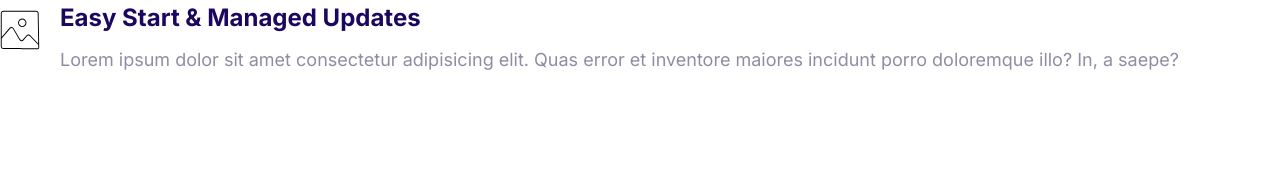
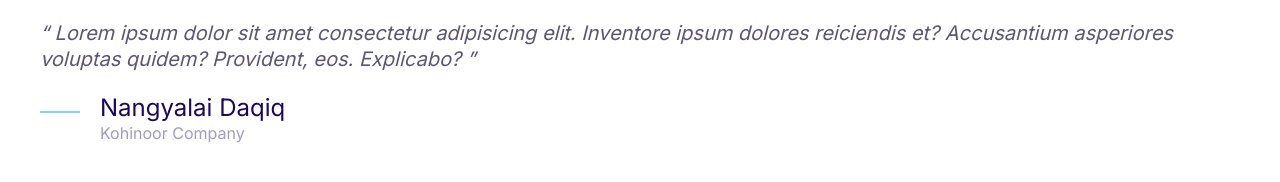
Before and after one commit to Nangyalaidaqiq/Kohinoor, a plain HTML site: page index.html in a window 1280 px wide. Drawn offline with Linux system fonts and the light colour scheme.

Commit message:
quotes component added

```diff
--- a/css/styles.css
+++ b/css/styles.css
@@ -4,6 +4,7 @@
    --color-accent: #ff3400;
    --color-headings: #1b0760;
    --color-body: #918ca4;
+   --color-body-darker: #5c5577;
    --color-border: #ccc;
    --border-radius: 30px;
 }
@@ -382,3 +383,52 @@ a {
     margin-top: 1rem;
 
 }
+
+/* Quotes */
+.quote {
+    font-size: 3rem;
+    font-style: italic;
+    color: var(--color-body-darker);
+    line-height: 1.3;
+}
+
+.quote__text::before {
+    content: open-quote;
+}
+
+.quote__text::after {
+    content: close-quote;
+}
+
+.quote__author {
+    font-size: 3rem;
+    font-weight: 500;
+    font-style: normal;
+    margin-bottom: 0;
+}
+
+.quote__company {
+    color: var(--color-headings);
+    opacity: 0.4;
+    font-size: 2rem;
+    font-style: normal;
+}
+
+.quote__line {
+    position: relative;
+    bottom: 10px;
+}
+
+@media screen and (min-width: 1024px) {
+    .quote {
+        font-size: 2rem;
+    }
+
+    .quote__author {
+        font-size: 2.4rem;
+    }
+
+    .quote__company {
+        font-size: 1.6rem;
+    }
+}
--- a/index.html
+++ b/index.html
@@ -15,19 +15,25 @@
     <link rel="stylesheet" href="css/styles.css" />
   </head>
   <body>
+    <blockquote class="quote">
+      <p class="quote__text">
+        Lorem ipsum dolor sit amet consectetur adipisicing elit. Inventore ipsum
+        dolores reiciendis et? Accusantium asperiores voluptas quidem?
+        Provident, eos. Explicabo?
+      </p>
+      <footer>
         <div class="media">
           <div class="media__image">
-        <svg class="icon icon--primary">
-          <use xlink:href="images/sprite.svg#snap"></use>
+            <svg class="icon icon--primary quote__line">
+              <use xlink:href="images/sprite.svg#line"></use>
             </svg>
           </div>
           <div class="media__body">
-        <h3 class="media__title">Easy Start & Managed Updates</h3>
-        <p>
-          Lorem ipsum dolor sit amet consectetur adipisicing elit. Quas error et
-          inventore maiores incidunt porro doloremque illo? In, a saepe?
-        </p>
+            <h3 class="media__title quote__author">Nangyalai Daqiq</h3>
+            <p class="quote__company">Kohinoor Company</p>
           </div>
         </div>
+      </footer>
+    </blockquote>
   </body>
 </html>
```
Also changed, not shown: components/quotes.html (added, +20 -0 lines). Lines whose indentation alone changed are shown as unchanged.
